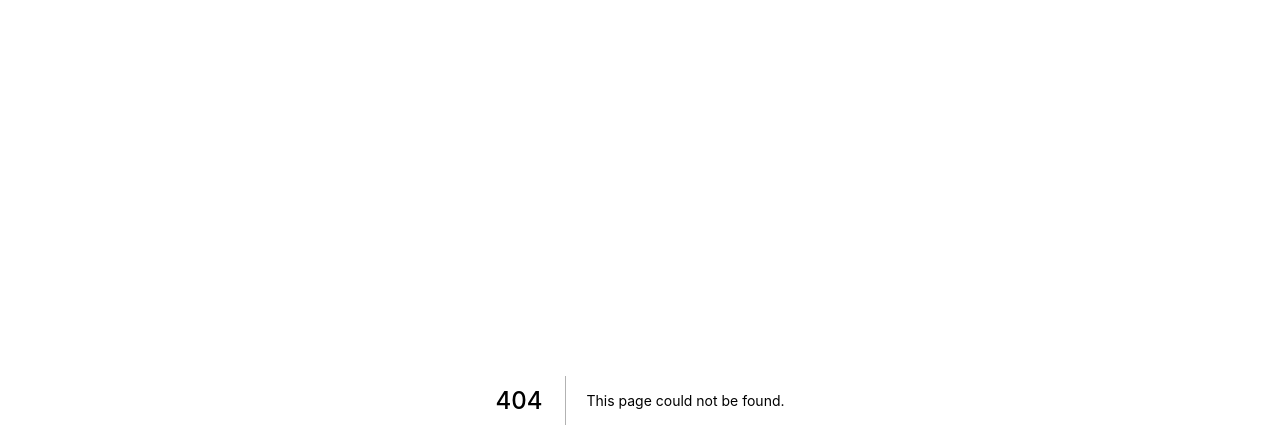
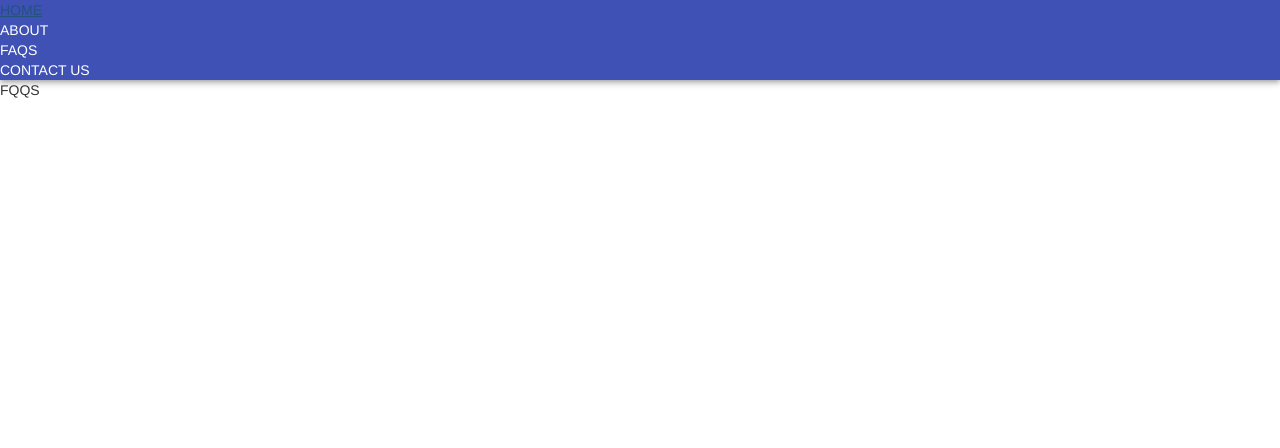
Before and after one commit to dylanesque/MPQChampApp, a Next.js app: page /faqs in a window 1280 px wide. Before the commit this address had no page. Shown: the top 448 px of the page. Built offline with nearby package versions, Linux system fonts and the light colour scheme.

Commit message:
Added basic navbar to site

```diff
--- /dev/null
+++ b/components/Layout.js
@@ -0,0 +1,30 @@
+import React from 'react';
+import Link from 'next/link';
+import AppBar from '@material-ui/core/AppBar';
+
+const Layout = ({ children }) => {
+  return (
+    <>
+      <AppBar position="static" className="nav-bar">
+        <Link href="/">
+          <a>HOME</a>
+        </Link>
+        <Link href="/about">
+          <a>ABOUT</a>
+        </Link>
+
+        <Link href="/faqs">
+          <a>FAQS</a>
+        </Link>
+
+        <Link href="/contact">
+          <a>CONTACT US</a>
+        </Link>
+      </AppBar>
+
+      {children}
+    </>
+  );
+};
+
+export default Layout;
--- a/package.json
+++ b/package.json
@@ -10,6 +10,7 @@
     "@apollo/react-hooks": "3.1.5",
     "@apollo/react-ssr": "3.1.5",
     "@auth0/nextjs-auth0": "0.13.0",
+    "@material-ui/core": "^4.11.1",
     "apollo-boost": "^0.4.9",
     "apollo-link-ws": "^1.0.20",
     "bootstrap": "3.4.1",
--- a/pages/_app.js
+++ b/pages/_app.js
@@ -1,7 +1,12 @@
 import 'bootstrap/dist/css/bootstrap.min.css';
-import '../styles/App.css'
+import '../styles/App.css';
+import Layout from '../components/Layout';
 
 // This default export is required in a new `pages/_app.js` file.
 export default function MyApp({ Component, pageProps }) {
-  return <Component {...pageProps} />
+  return (
+    <Layout>
+      <Component {...pageProps} />
+    </Layout>
+  );
 }
--- /dev/null
+++ b/pages/faqs.js
@@ -0,0 +1,5 @@
+const FAQS = () => {
+    return ( <div>FQQS</div> );
+}
+
+export default FAQS;
--- a/styles/App.css
+++ b/styles/App.css
@@ -1,4 +1,14 @@
-@import url("https://fonts.googleapis.com/css?family=Open+Sans:400,600,700");
+@import url("https://fonts.googleapis.com/css?family=Roboto:300,400,500,700&display=swap");
+
+a {
+  color: white;
+}
+
+.nav-bar {
+  display: flex;
+  flex-direction: row;
+  justify-content: flex-end;
+}
 
 .power-select {
   padding-bottom: 1.5rem;
```
Also changed, not shown: pages/index.js (+13 -15 lines), 1 other file (tests, documents, lock files or other folders).
